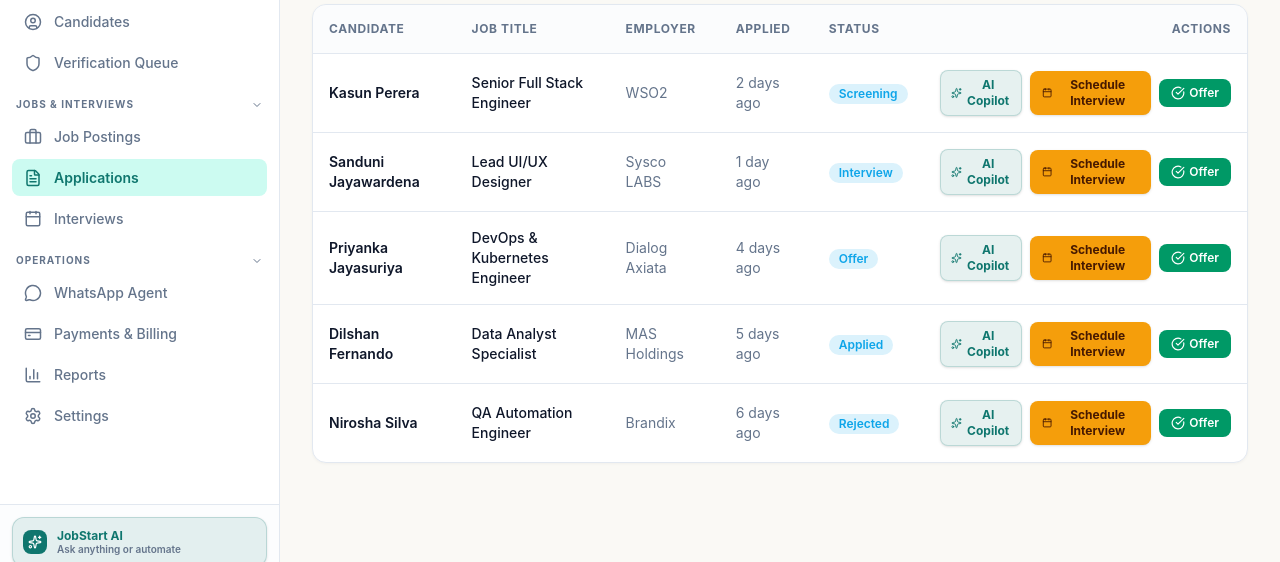
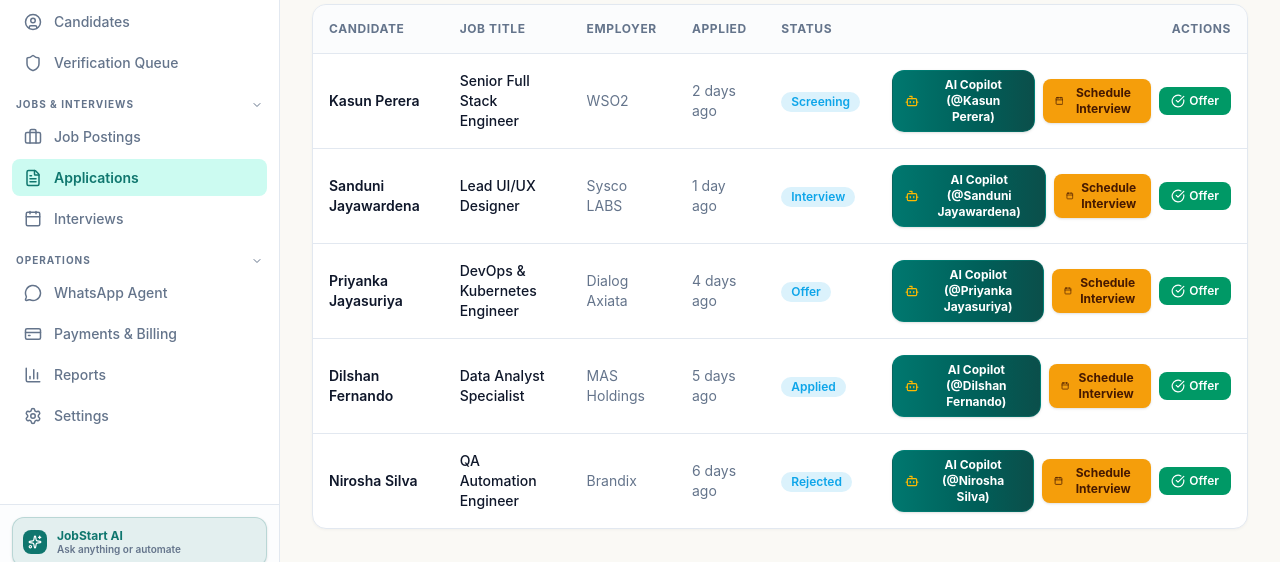
Before and after one commit to yasiru2003/JobStart, a Next.js app in the folder frontend/: page /dashboard/applications in a window 1280 px wide. Shown: the part 221-783 px from the top of the page. Built offline with nearby package versions, Linux system fonts and the light colour scheme; no server answers.

Commit message:
fix: Fix candidate context order in AiAgentDrawer, update button UI styling to dark teal gradient, and enhance LaTeX badge contrast

```diff
--- a/frontend/src/app/dashboard/applications/page.tsx
+++ b/frontend/src/app/dashboard/applications/page.tsx
@@ -2,7 +2,7 @@
 
 import { useState, useEffect } from 'react'
 
-import { FileText, Calendar, CheckCircle, XCircle, Clock, Filter, Plus, Sparkles } from 'lucide-react'
+import { FileText, Calendar, CheckCircle, XCircle, Clock, Filter, Plus, Sparkles, Bot } from 'lucide-react'
 import ScheduleInterviewModal from '@/components/modals/ScheduleInterviewModal'
 import AiCandidateModal from '@/components/modals/AiCandidateModal'
 import { wahaApi } from '@/lib/api'
@@ -173,11 +173,18 @@ export default function ApplicationsPage() {
                     )}
 
                     <button
-                      onClick={() => setAiCandidate({ name: app.candidate, title: app.job, phone: (app as any).phone || '+94 77 123 4567' })}
-                      className="px-2.5 py-1.5 bg-primary/10 text-primary border border-primary/20 hover:bg-primary/20 font-bold rounded-lg text-xs flex items-center gap-1 transition-colors cursor-pointer shadow-sm"
-                      title="Open AI Candidate Copilot"
+                      onClick={() => {
+                        if (typeof window !== 'undefined') {
+                          window.dispatchEvent(new CustomEvent('open-ai-drawer', {
+                            detail: { type: 'candidate', name: app.candidate, title: app.job }
+                          }))
+                        }
+                      }}
+                      className="px-3 py-1.5 bg-gradient-to-r from-teal-700 to-teal-900 hover:from-teal-800 hover:to-teal-950 text-white font-bold text-xs rounded-xl shadow-sm transition-all flex items-center gap-1.5 cursor-pointer border border-teal-600/30"
+                      title={`Ask AI Agent about @${app.candidate}`}
                     >
-                      <Sparkles className="w-3.5 h-3.5" /> AI Copilot
+                      <Bot className="w-3.5 h-3.5 text-amber-400 shrink-0" />
+                      <span>AI Copilot (@{app.candidate})</span>
                     </button>
 
                     <button
--- a/frontend/src/app/dashboard/candidates/page.tsx
+++ b/frontend/src/app/dashboard/candidates/page.tsx
@@ -179,16 +179,16 @@ export default function CandidatesPage() {
             </div>
 
             <div className="space-y-2 pt-2 border-t border-border">
-              <div className="flex gap-2">
               <button
                 onClick={(e) => handleAnalyzeWithAi(cand, e)}
-                  className="flex-1 py-2 bg-amber-500/10 hover:bg-amber-500/20 text-amber-900 dark:text-amber-300 font-bold text-xs rounded-xl transition-all border border-amber-500/30 flex items-center justify-center gap-1.5 cursor-pointer shadow-sm"
+                className="w-full py-2.5 px-3.5 bg-gradient-to-r from-teal-700 to-teal-900 hover:from-teal-800 hover:to-teal-950 text-white font-bold text-xs rounded-xl transition-all shadow-md hover:shadow-lg flex items-center justify-center gap-2 cursor-pointer border border-teal-600/30"
                 title={`Ask AI Agent about @${cand.name}`}
               >
-                  <Bot className="w-4 h-4 text-amber-500" />
+                <div className="w-5 h-5 rounded-md bg-amber-500 text-amber-950 flex items-center justify-center font-bold shrink-0">
+                  <Bot className="w-3.5 h-3.5 text-amber-950" />
+                </div>
                 <span>Ask AI Agent (@{cand.name})</span>
               </button>
-              </div>
 
               <button
                 onClick={() => setSelectedCand(cand)}
--- a/frontend/src/components/ai/AiAgentDrawer.tsx
+++ b/frontend/src/components/ai/AiAgentDrawer.tsx
@@ -72,9 +72,9 @@ export function StructuredAiContent({ text }: { text: string }) {
         return (
           <span
             key={idx}
-            className="inline-flex items-center gap-1 px-2 py-0.5 mx-1 rounded-md bg-indigo-500/10 dark:bg-indigo-500/20 text-indigo-700 dark:text-indigo-300 font-mono text-[11px] border border-indigo-500/30"
+            className="inline-flex items-center gap-1.5 px-2.5 py-1 mx-1 rounded-lg bg-teal-950 text-teal-100 dark:bg-[#06201b] dark:text-teal-200 font-mono text-[11px] font-bold border border-teal-500/60 shadow-md my-0.5"
           >
-            <Sparkles className="w-3 h-3 text-indigo-500" />
+            <Sparkles className="w-3.5 h-3.5 text-amber-400 shrink-0" />
             <span>{cleanedMath}</span>
           </span>
         )
@@ -182,17 +182,7 @@ export default function AiAgentDrawer({ isOpen, onClose }: AiAgentDrawerProps) {
       let welcomeBanner = ''
       let initialPrompt = ''
 
-      if (detail.type === 'job' || detail.title) {
-        tagLabel = detail.title || 'Senior React / Next.js Developer'
-        welcomeBanner =
-          `## 🤖 Active Context Loaded: **@${tagLabel}** (WSO2 Lanka)\n\n` +
-          `### 📊 Job Target Metrics (LaTeX Math)\n` +
-          `- \\( \\text{Target Match Score} \\ge 85\\% \\)\n` +
-          `- \\( \\text{Required Experience} \\ge 3\\text{ years} \\)\n` +
-          `- \\( \\text{Benchmarked Salary} = \\text{LKR } 350,000 - 500,000 / \\text{mo} \\)\n\n` +
-          `Ask me to evaluate candidate applications, draft job specifications, or refine screener questions.`
-        initialPrompt = `Evaluate candidate match scores and draft recruitment strategy for @${tagLabel}`
-      } else if (detail.type === 'candidate' || detail.name) {
+      if (detail.type === 'candidate' || (detail.name && detail.type !== 'job')) {
         tagLabel = detail.name || 'Hasini Dikkumbura'
         const roleTitle = detail.title || 'Flutter Mobile Developer'
         welcomeBanner =
@@ -200,12 +190,22 @@ export default function AiAgentDrawer({ isOpen, onClose }: AiAgentDrawerProps) {
           `### 📊 AI Evaluation Metrics (LaTeX Math)\n` +
           `- \\( \\text{AI Suitability Score} = 98\\% \\)\n` +
           `- \\( \\text{National Registry Verification} = \\text{Verified (TVEC + NIC)} \\)\n` +
-          `- \\( \\text{Experience Benchmark} \\ge 4\\text{ years} \\)\n` +
+          `- \\( \\text{Experience Benchmark} = 4\\text{ years} \\)\n` +
           `- \\( \\text{Performance Rating} = 4.9 / 5.0 \\)\n\n` +
           `### 📝 Executive AI Reasoning Summary\n` +
-          `Candidate **${tagLabel}** demonstrates exceptional technical competency with verified identity credentials on national databases. ` +
-          `Ask me to generate tailored interview questions, evaluate skill gaps, or schedule a technical screening call.`
+          `Candidate **${tagLabel}** demonstrates exceptional technical competency for the **${roleTitle}** position with verified NIC and Degree credentials on Sri Lanka national databases.\n\n` +
+          `Ask me to generate tailored technical interview questions, evaluate skill gaps, or schedule a technical screening call.`
         initialPrompt = `Analyze TVEC verification status, candidate qualifications, and job match score for @${tagLabel}`
+      } else if (detail.type === 'job' || detail.title) {
+        tagLabel = detail.title || 'Senior React / Next.js Developer'
+        welcomeBanner =
+          `## 💼 Job Context Loaded: **@${tagLabel}** (WSO2 Lanka)\n\n` +
+          `### 📊 Job Target Metrics (LaTeX Math)\n` +
+          `- \\( \\text{Target Match Score} \\ge 85\\% \\)\n` +
+          `- \\( \\text{Required Experience} \\ge 3\\text{ years} \\)\n` +
+          `- \\( \\text{Benchmarked Salary} = \\text{LKR } 350,000 - 500,000 / \\text{mo} \\)\n\n` +
+          `Ask me to evaluate candidate applications, draft job specifications, or refine screener questions.`
+        initialPrompt = `Evaluate candidate match scores and draft recruitment strategy for @${tagLabel}`
       } else if (typeof detail === 'string') {
         tagLabel = detail
         welcomeBanner = `🤖 Active Context Loaded: **@${tagLabel}**`
```
Lines whose indentation alone changed are shown as unchanged.
